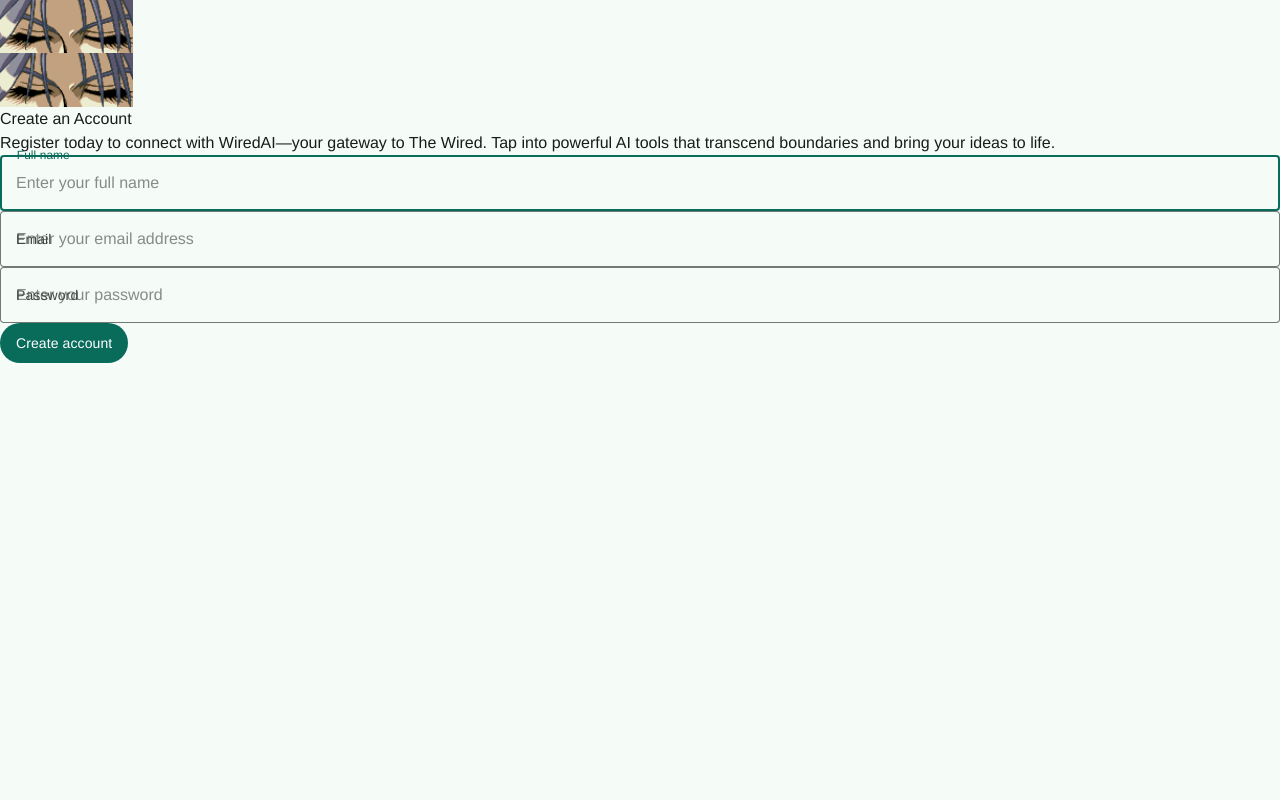
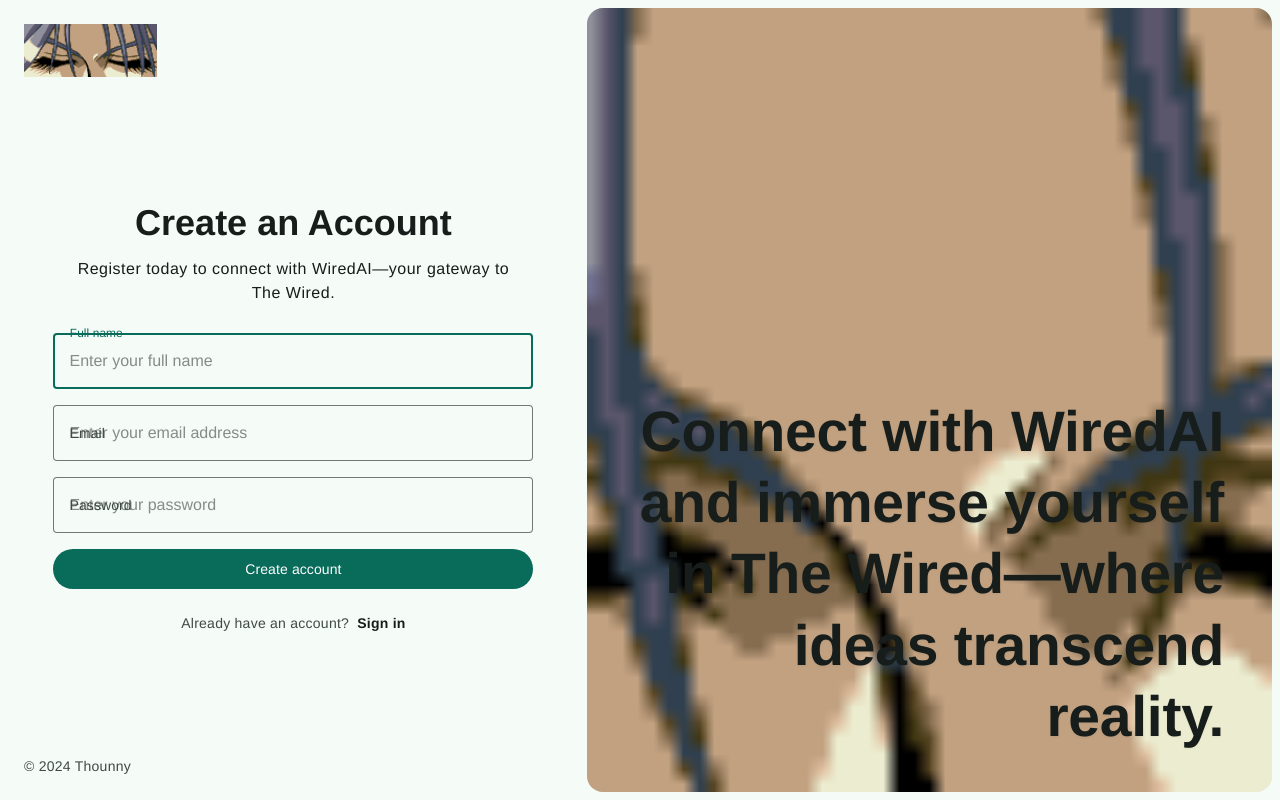
Before and after one commit to thounny/WiredAI, a React (Vite) app: page /register in a window 1280 px wide. Built offline with nearby package versions, Linux system fonts and the light colour scheme.

Commit message:
Register page structure setup

```diff
--- a/src/pages/Register.jsx
+++ b/src/pages/Register.jsx
@@ -2,7 +2,7 @@
 import { Link, Form } from "react-router-dom";
 
 // CUSTOM MODULES
-import { logoLight, logoDark } from "../assets/assets";
+import { logoLight, logoDark, banner } from "../assets/assets";
 
 // COMPONENTS
 import PageTitle from "../components/PageTitle";
@@ -12,26 +12,48 @@ import { Button } from "../components/Button";
 const Register = () => {
   return (
     <>
-      <PageTitle title='Create an Account' />
-      <div className="">
-        <div className="">
-          <Link>
-          <img src={logoLight} width={133} height={23} alt="WiredAI logo" className="" />
-          <img src={logoDark} width={133} height={23} alt="WiredAI logo" className="" />
+      <PageTitle title="Create an Account" />
+      <div
+        className="relative w-screen h-dvh p-2 grid grid-cols-1 lg:grid-cols-[1fr,1.2fr] lg:gap-2"
+      >
+        {/* Left Section */}
+        <div className="flex flex-col p-4">
+          <Link to="/" className="max-w-max mb-auto mx-auto lg:mx-0">
+            <img
+              src={logoLight}
+              width={133}
+              height={23}
+              alt="WiredAI logo (light)"
+              className="dark:hidden"
+            />
+            <img
+              src={logoDark}
+              width={133}
+              height={23}
+              alt="WiredAI logo (dark)"
+              className="hidden dark:block"
+            />
           </Link>
 
-          <div className="">
-            <h2 className="">Create an Account</h2>
+          <div
+            className="flex flex-col gap-2 max-w-[480px]
+          w-full mx-auto"
+          >
+            <h2
+              className="text-displaySmall font-semibold
+            text-light-onBackground dark:text-dark-onBackground text-center"
+            >
+              Create an Account
+            </h2>
 
-            <p className="">
+            <p
+              className="text-bodyLarge text-light-onBackground dark:text-dark-onBackground
+            mt-1 mb-5 text-center px-2"
+            >
               Register today to connect with WiredAI—your gateway to The Wired.
-            Tap into powerful AI tools that transcend boundaries and bring your ideas to life.
             </p>
 
-            <Form
-              method="POST"
-              className=""
-            >
+            <Form method="POST" className="grid grid-cols-1 gap-4">
               <TextField
                 type="text"
                 name="name"
@@ -40,7 +62,6 @@ const Register = () => {
                 required={true}
                 autoFocus={true}
               />
-
               <TextField
                 type="email"
                 name="email"
@@ -48,7 +69,6 @@ const Register = () => {
                 placeholder="Enter your email address"
                 required={true}
               />
-
               <TextField
                 type="password"
                 name="password"
@@ -57,18 +77,52 @@ const Register = () => {
                 required={true}
               />
 
+              <Button type="submit">Create account</Button>
+            </Form>
 
-              <Button
-                type="submit"
+            <p className="text-bodyMedium text-light-onSurfaceVariant
+            dark:text-dark-onSurfaceVariant text-center mt-4">
+              Already have an account?{" "}
+              <Link
+                to="/login"
+                className=" link inline-block ms-1
+                text-light-onSurface dark:text-dark-onSurface font-semibold"
               >
-                Create account
-              </Button>
+                Sign in
+              </Link>
+            </p>
+          </div>
 
-            </Form>
-          </div>
+          {/* Footer */}
+          <p
+            className="mt-auto mx-auto text-light-onSurfaceVariant
+            dark:text-dark-onSurfaceVariant text-bodyMedium lg:mx-0"
+          >
+            &copy; 2024 Thounny
+          </p>
         </div>
-    </div>
-  </>
+
+        {/* Right Section */}
+        <div className="hidden img-box lg:block lg:relative lg:rounded-large">
+          <img
+            src={banner}
+            alt="Register banner"
+            className="img-cover"
+          />
+
+          <p
+            className="absolute bottom-10 left-12 right-12
+            z-10 text-displayLarge font-semibold
+            leading-tight text-right text-light-onSurface
+            drop-shadow-sm 2xl:text-[72px]"
+          >
+            Connect with WiredAI and immerse yourself in The Wired—where ideas
+            transcend reality.
+          </p>
+        </div>
+      </div>
+    </>
   );
 };
+
 export default Register;
```
